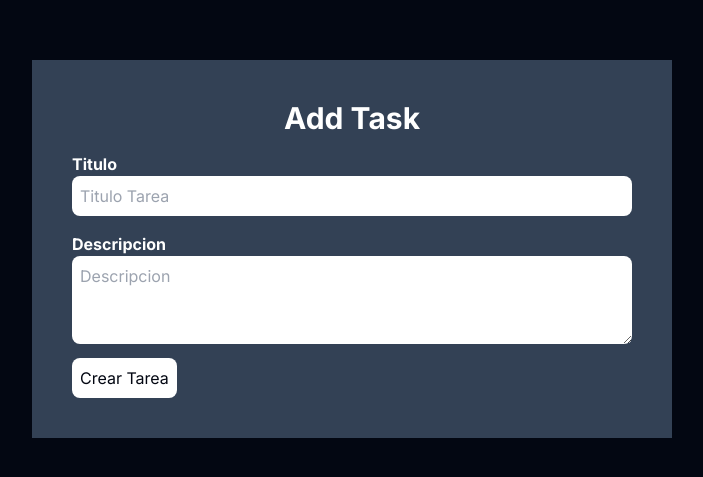
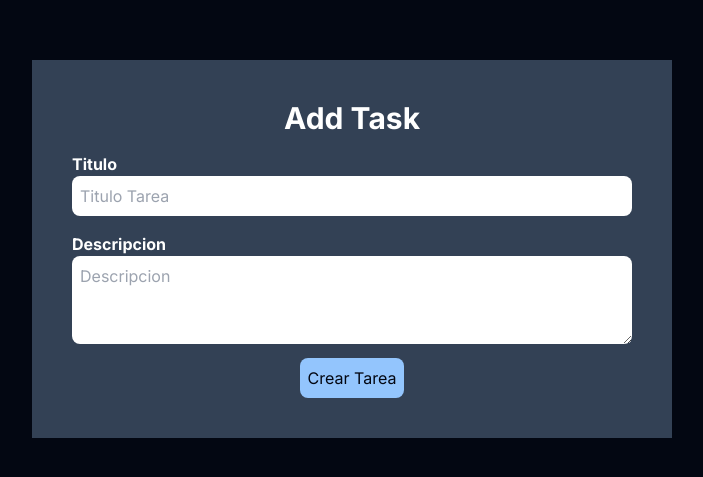
Before and after one commit to BryanGallo/Tareas-NextJs, a Next.js app: page /tasks/new in a window 1280 px wide. Shown: the part 151-628 px from the top of the page, without its empty margins (288-991 px from the left). Built offline with nearby package versions, Linux system fonts and the light colour scheme.

Commit message:
Funcion eliminar con un confirm

```diff
--- a/src/app/tasks/new/page.jsx
+++ b/src/app/tasks/new/page.jsx
@@ -57,6 +57,20 @@ const NewTask = ({ params }) => {
         router.refresh();
     };
 
+    const deleteTask = async () => {
+        const confirmDelete = confirm(
+            "Esta seguro de que desea eliminar la Tarea"
+        );
+        if (!confirmDelete) return;
+        const res = await fetch(`/api/tasks/${params.id}`, {
+            method: "DELETE",
+        });
+        const data = await res.json();
+        console.log(data);
+        router.push(`/`);
+        router.refresh();
+    };
+
     return (
         <div className="container h-screen flex justify-center mx-auto items-center">
             <form
@@ -88,12 +102,22 @@ const NewTask = ({ params }) => {
                     value={description}
                     onChange={(e) => setDescription(e.target.value)}
                 />
-                <button
-                    type="submit"
-                    className="p-2 rounded-lg bg-white hover:bg-blue-400 hover:text-white mt-2"
-                >
-                    {id ? "Editar Tarea" : "Crear Tarea"}
-                </button>
+                <div className="flex justify-center gap-3">
+                    <button
+                        type="submit"
+                        className="p-2 rounded-lg bg-blue-300 hover:bg-blue-500 hover:text-white mt-2"
+                    >
+                        {id ? "Editar Tarea" : "Crear Tarea"}
+                    </button>
+                    {id && (
+                        <button
+                            type="button" className="p-2 rounded-lg bg-red-300 hover:bg-red-500 hover:text-white mt-2"
+                            onClick={deleteTask}
+                        >
+                            Eliminar Tarea
+                        </button>
+                    )}
+                </div>
             </form>
         </div>
     );
```
Also changed, not shown: 1 other file (tests, documents, lock files or other folders).
